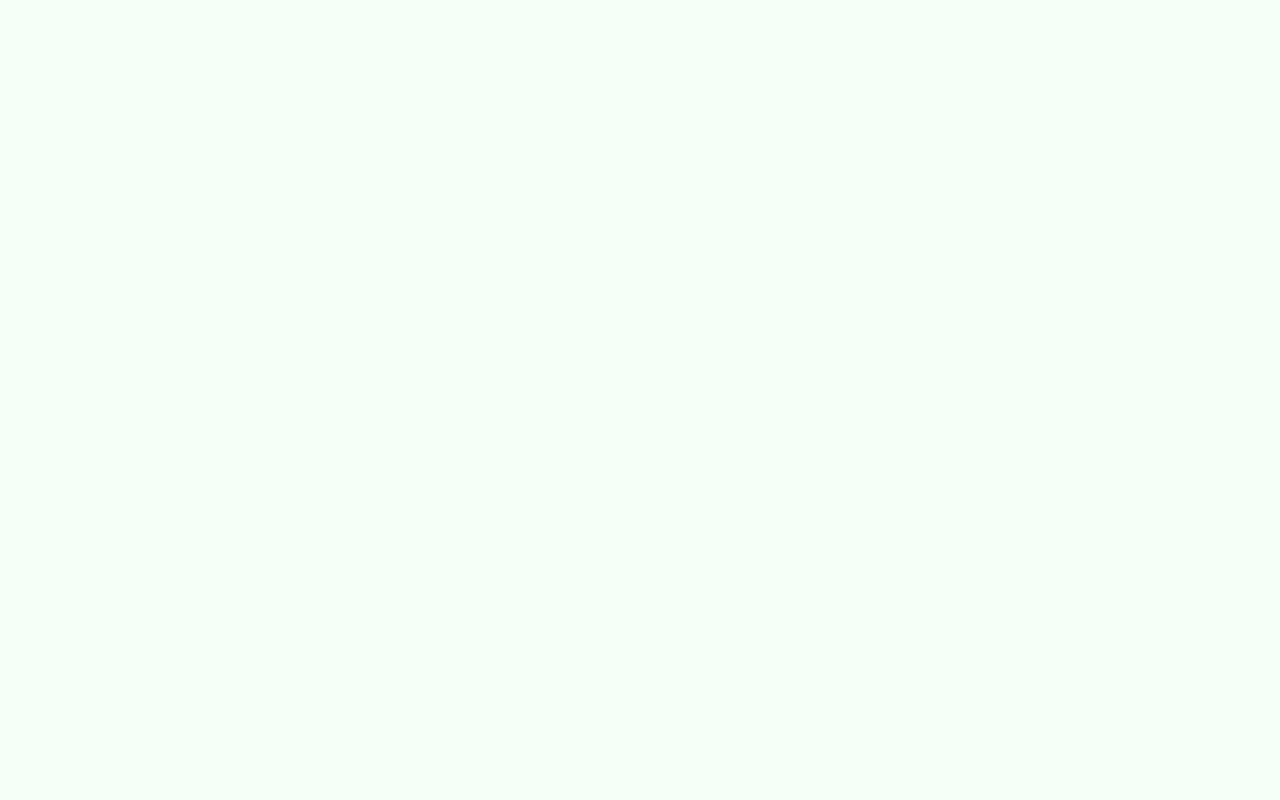
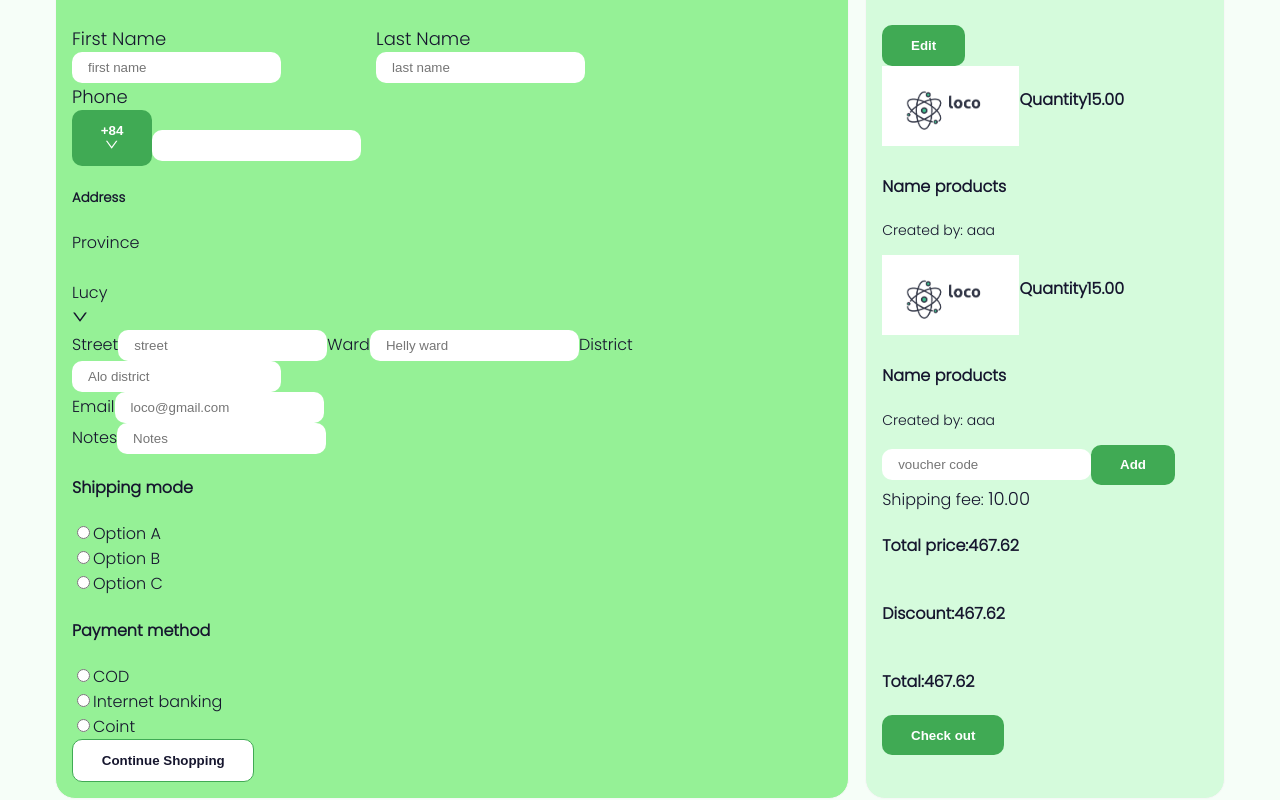
Before and after one commit to linhdatran3/Devera_F2, a React (Create React App) app: page /checkout in a window 1280 px wide. Before the commit this address had no page. Shown: the part 563-1363 px from the top of the page. Before the commit the page ends 800 px from the top, so only its background shows below. Built offline with nearby package versions, Linux system fonts and the light colour scheme.

Commit message:
💄 add UI checkout-page

```diff
--- a/src/App.js
+++ b/src/App.js
@@ -5,6 +5,8 @@ import {Routes, Route } from 'react-router-dom';
 import Home from './containers/Home/Home'
 import Products from './containers/Products/Products';
 import Cart from './containers/Cart/Cart'
+import Checkout from './containers/Checkout/Checkout'
+
 function App() {
   return (
     <div className="container">
@@ -12,6 +14,7 @@ function App() {
         <Route path='/' element={<Home/>} />
         <Route path='/products' element={<Products/>} />
         <Route path='/cart' element={<Cart/>} />
+        <Route path='/checkout' element={<Checkout/>} />
       </Routes>
     </div>
   );
--- a/src/containers/Cart/Cart.css
+++ b/src/containers/Cart/Cart.css
@@ -22,7 +22,10 @@
 .cart .cart__payment{
     width: 20%;
     margin-left: 1rem;
-
+    background-color: #d5fbdc;
+    padding: 1rem;
+    border-radius: 20px;
+    border: 1px solid #f7f7f7;
 
 }
 .row{
@@ -81,12 +84,9 @@
 .cart__payment{
     height: 100%;
 }
-.cart__payment .cart__payment-coupon{
-    background-color: #d5fbdc;
-    padding: 1rem;
-    border-radius: 20px;
-    border: 1px solid #f7f7f7;
-}
+/* .cart__payment .cart__payment-coupon{
+
+} */
 .cart__payment .coupon{
     display: flex;
 }
@@ -94,10 +94,8 @@
     width: 80%;
 }
 .cart__payment .cart__payment-total{
-    background-color: #d5fbdc;
-    padding: 1rem;
-    border-radius: 20px;
-    border: 1px solid #f7f7f7;
+    border-bottom: 1px solid #f7f7f7;
+    border-top: 1px solid #f7f7f7;
     margin-top: 1rem;
 }
 .cart__payment .cart__payment-total .row{
--- a/src/containers/Cart/Cart.jsx
+++ b/src/containers/Cart/Cart.jsx
@@ -4,6 +4,7 @@ import Navbar from "../../components/Navbar/Navbar";
 import Button from "../../components/Button/Button";
 import Footer from "../../components/Footer/Footer";
 import Input from "../../components/Input/Input";
+import { Link } from "react-router-dom";
 import { CloseOutlined } from "@ant-design/icons";
 import { Alert } from "antd";
 const Cart = () => {
@@ -133,9 +134,6 @@ const Cart = () => {
                 Continue Shopping
               </Button>
             </div>
-            <div className="makePurcharse">
-              <Button>Make Purchase</Button>
-            </div>
           </div>
         </div>
         <div className="cart__payment">
@@ -172,6 +170,9 @@ const Cart = () => {
               </div>
             </div>
           </div>
+          <Link to={"/checkout"}>
+            <Button>Check out</Button>
+          </Link>
         </div>
       </div>
       <Footer />
--- /dev/null
+++ b/src/containers/Checkout/Checkout.css
@@ -0,0 +1,27 @@
+.checkout{
+    width: 100%;
+    display: flex;
+}
+.checkout__info{
+    width: 70%;
+    border-radius: 20px;
+    background-color: rgb(149, 241, 150);
+    border: 1px solid #f7f7f7;
+    padding: 1rem;
+    margin-right: 1rem;
+}
+.bill{
+    width: 30%;
+    border-radius: 20px;
+    background-color: #d5fbdc;
+    border: 1px solid #f7f7f7;
+    padding: 1rem;
+
+}
+.user__info-name .row{
+    display: flex;
+    justify-content: space-between;
+}
+.user__info-name .row .col2{
+    width: 60%;
+}
--- /dev/null
+++ b/src/containers/Checkout/Checkout.jsx
@@ -0,0 +1,251 @@
+import React from "react";
+import "./Checkout.css";
+import { Steps } from "antd";
+import Navbar from "../../components/Navbar/Navbar";
+import Button from "../../components/Button/Button";
+import Footer from "../../components/Footer/Footer";
+import Input from "../../components/Input/Input";
+import { Alert } from "antd";
+import { DownOutlined, UserOutlined } from "@ant-design/icons";
+import { Dropdown, Menu, message, Space, Radio, Select } from "antd";
+
+const { Step } = Steps;
+const { Option } = Select;
+
+const handleMenuClick = (e) => {
+  message.info("Click on menu item.");
+  console.log("click", e);
+};
+
+const menu = (
+  <Menu
+    onClick={handleMenuClick}
+    items={[
+      {
+        label: "1st menu item",
+        key: "1",
+        icon: <UserOutlined />,
+      },
+      {
+        label: "2nd menu item",
+        key: "2",
+        icon: <UserOutlined />,
+      },
+      {
+        label: "3rd menu item",
+        key: "3",
+        icon: <UserOutlined />,
+      },
+    ]}
+  />
+);
+
+const Checkout = () => {
+  return (
+    <React.Fragment>
+      <Navbar />
+      <h3>Checkout</h3>
+      <Alert
+        message="Success Tips"
+        description="Detailed description and advice about successful copywriting."
+        type="success"
+        showIcon
+      />
+      <Steps current={1}>
+        <Step title="Finished" description="This is a description." />
+        <Step
+          title="In Progress"
+          subTitle="Left 00:00:08"
+          description="This is a description."
+        />
+        <Step title="Waiting" description="This is a description." />
+      </Steps>
+      <div className="checkout">
+        <div className="checkout__info">
+          <h4>Contact information</h4>
+          <div className="user__info">
+            <div className="user__info-name">
+              <div className="row">
+                <div className="col1">
+                  <label htmlFor="" className="p1">
+                    First Name
+                  </label>{" "}
+                  <br />
+                  <Input placeholder={"first name"} />
+                </div>
+                <div className="col2">
+                  <label htmlFor="" className="p1">
+                    Last Name
+                  </label>{" "}
+                  <br />
+                  <Input placeholder={"last name"} />
+                </div>
+              </div>
+            </div>
+            <div className="user__info-phone">
+              <label htmlFor="" className="p1">
+                Phone
+              </label>{" "}
+              <br />
+              <Dropdown overlay={menu}>
+                <Button>
+                  <Space>
+                    +84
+                    <DownOutlined />
+                  </Space>
+                </Button>
+              </Dropdown>
+              <Input type={"phone"} />
+            </div>
+            <div className="user__info-address">
+              <h5>Address</h5>
+              <div className="row">
+                <div className="col1">
+                  <label htmlFor="">Province</label>
+                  <Select defaultValue="lucy" style={{ width: 120 }}>
+                    <Option value="jack">Jack</Option>
+                    <Option value="lucy">Lucy</Option>
+                    <Option value="disabled" disabled>
+                      Disabled
+                    </Option>
+                    <Option value="Yiminghe">yiminghe</Option>
+                  </Select>
+                </div>
+              </div>
+
+              <label htmlFor="">Street</label>
+              <Input placeholder={"street"} />
+              <label htmlFor="">Ward</label>
+              <Input placeholder={"Helly ward"} />
+              <label htmlFor="">District</label>
+              <Input placeholder={"Alo district"} />
+            </div>
+            <div className="user__info-email">
+              <label htmlFor="">Email</label>
+              <Input placeholder={"loco@gmail.com"} type={"email"} />
+            </div>
+            <div className="user__info-notes">
+              <label htmlFor="">Notes</label>
+              <Input placeholder={"Notes"} type={"textarea"} />
+            </div>
+          </div>
+          <div className="shipping">
+            <h4>Shipping mode</h4>
+            {/* onChange={onChange} value={value} */}
+            <Radio.Group>
+              <Space direction="vertical">
+                <Radio value={1}>Option A</Radio>
+                <Radio value={2}>Option B</Radio>
+                <Radio value={3}>Option C</Radio>
+              </Space>
+            </Radio.Group>
+          </div>
+          <div className="payment__method">
+            <h4>Payment method</h4>
+            <Radio.Group>
+              <Space direction="vertical">
+                <Radio value={1}>COD</Radio>
+                <Radio value={2}>Internet banking</Radio>
+                <Radio value={3}>Coint</Radio>
+              </Space>
+            </Radio.Group>
+          </div>
+          <div className="continue-shopping">
+            <Button
+              bgColor={"#fff"}
+              txtColor={"#16162E"}
+              border={"1px solid #40aa54"}
+            >
+              Continue Shopping
+            </Button>
+          </div>
+        </div>
+        <div className="bill">
+          <h4>Bill</h4>
+          <Button>Edit</Button>
+          <div className="bill__products-confirm">
+            <div className="row ">
+              <div className="col col1">
+                <div className="item-image">
+                  <img src="logo.png" alt="" height="80px" />
+                </div>
+                <div className="item-info">
+                  <h4>Name products</h4>
+                  <p className="p2">Created by: aaa</p>
+                </div>
+              </div>
+              <div className="col col2">
+                <h4>
+                  <span>Quantity</span>
+                  <span>1</span>
+                </h4>
+              </div>
+              <div className="col col3">
+                <h4>5.00</h4>
+              </div>
+            </div>
+            <div className="row ">
+              <div className="col col1">
+                <div className="item-image">
+                  <img src="logo.png" alt="" height="80px" />
+                </div>
+                <div className="item-info">
+                  <h4>Name products</h4>
+                  <p className="p2">Created by: aaa</p>
+                </div>
+              </div>
+              <div className="col col2">
+                <h4>
+                  <span>Quantity</span>
+                  <span>1</span>
+                </h4>
+              </div>
+              <div className="col col3">
+                <h4>5.00</h4>
+              </div>
+            </div>
+          </div>
+          <div className="bill__voucher">
+            <Input placeholder={"voucher code"} />
+            <Button>Add</Button>
+          </div>
+          <div className="bill__shipping-fee">
+            <span>Shipping fee: </span>
+            <span className="p1">10.00</span>
+          </div>
+          <div className="bill__total">
+            <div className="row">
+              <div className="col col1">
+                <h4>Total price:</h4>
+              </div>
+              <div className="col col2">
+                <h4>467.62</h4>
+              </div>
+            </div>
+            <div className="row">
+              <div className="col col1">
+                <h4>Discount:</h4>
+              </div>
+              <div className="col col2">
+                <h4>467.62</h4>
+              </div>
+            </div>
+            <div className="row">
+              <div className="col col1">
+                <h4>Total:</h4>
+              </div>
+              <div className="col col2">
+                <h4>467.62</h4>
+              </div>
+            </div>
+          </div>
+          <div className="bill__checkout">
+            <Button>Check out</Button>
+          </div>
+        </div>
+      </div>
+      <Footer />
+    </React.Fragment>
+  );
+};
+export default Checkout;
```
Also changed, not shown: src/containers/Checkout/index.js (added).
